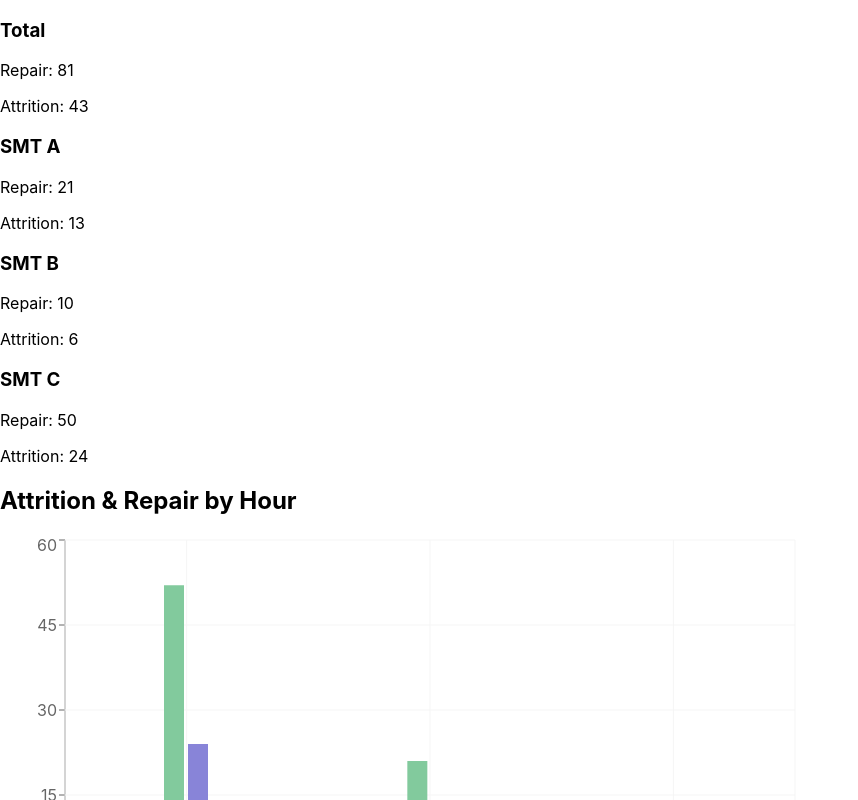
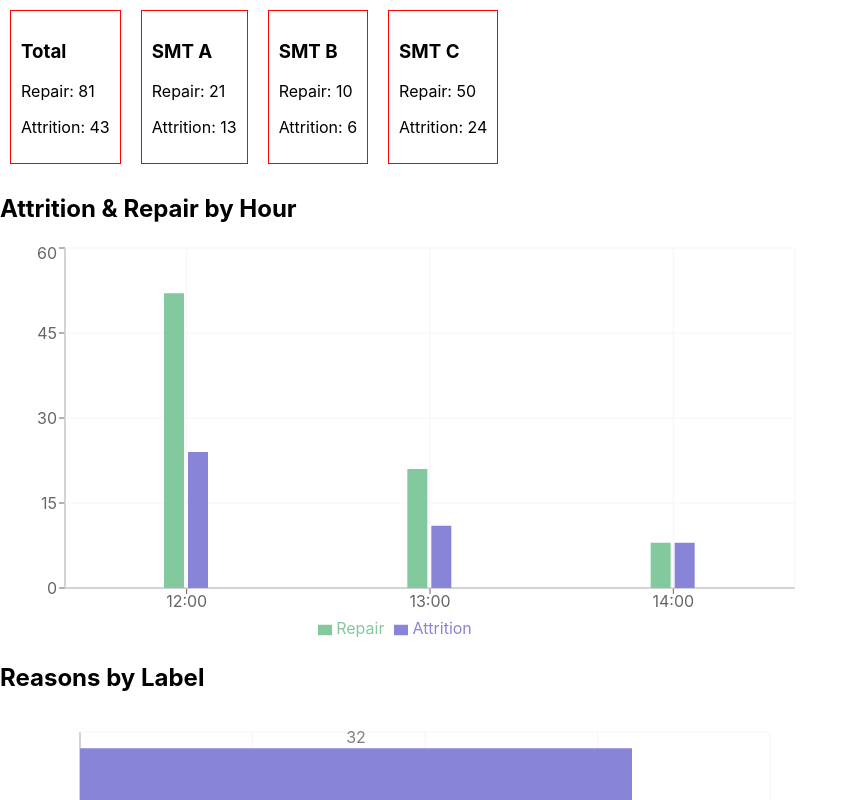
Before and after one commit to hugomesquita/data-chart, a React (Create React App) app: page / in a window 1280 px wide. Shown: the top 800 px of the page, without its empty margins (0-858 px from the left). Built offline with nearby package versions, Linux system fonts and the light colour scheme.

Commit message:
WIP: chart interative

```diff
--- a/src/App.js
+++ b/src/App.js
@@ -176,27 +176,27 @@ const App = () => {
 
   return (
     <div>
-      <div className="card-container">
+      <div className="card-container" style={{ display: "flex", flexDirection: "row"}}>
         {/* Card: Total Repair & Attrition */}
-        <div className="card" onClick={() => handleSmtClick(null)}>
+        <div className="card" onClick={() => handleSmtClick(null)} style={{ border: "1px solid red", padding: "10px", margin: "10px", cursor: "pointer",}}>
           <h3>Total</h3>
           <p>Repair: {overallTotals.repair}</p>
           <p>Attrition: {overallTotals.attrition}</p>
         </div>
         {/* Card: SMT A Repair & Attrition */}
-        <div className="card" onClick={() => handleSmtClick('SMT A')}>
+        <div className="card" onClick={() => handleSmtClick('SMT A')} style={{ border: "1px solid red", padding: "10px", margin: "10px", cursor: "pointer"}}>
           <h3>SMT A</h3>
           <p>Repair: {smtTotals.SMT_A.repair}</p>
           <p>Attrition: {smtTotals.SMT_A.attrition}</p>
         </div>
         {/* Card: SMT B Repair & Attrition */}
-        <div className="card" onClick={() => handleSmtClick('SMT B')}>
+        <div className="card" onClick={() => handleSmtClick('SMT B')} style={{ border: "1px solid red", padding: "10px", margin: "10px", cursor: "pointer"}}>
           <h3>SMT B</h3>
           <p>Repair: {smtTotals.SMT_B.repair}</p>
           <p>Attrition: {smtTotals.SMT_B.attrition}</p>
         </div>
         {/* Card: SMT C Repair & Attrition */}
-        <div className="card" onClick={() => handleSmtClick('SMT C')}>
+        <div className="card" onClick={() => handleSmtClick('SMT C')} style={{ border: "1px solid red", padding: "10px", margin: "10px", cursor: "pointer"}}>
           <h3>SMT C</h3>
           <p>Repair: {smtTotals.SMT_C.repair}</p>
           <p>Attrition: {smtTotals.SMT_C.attrition}</p>
```
